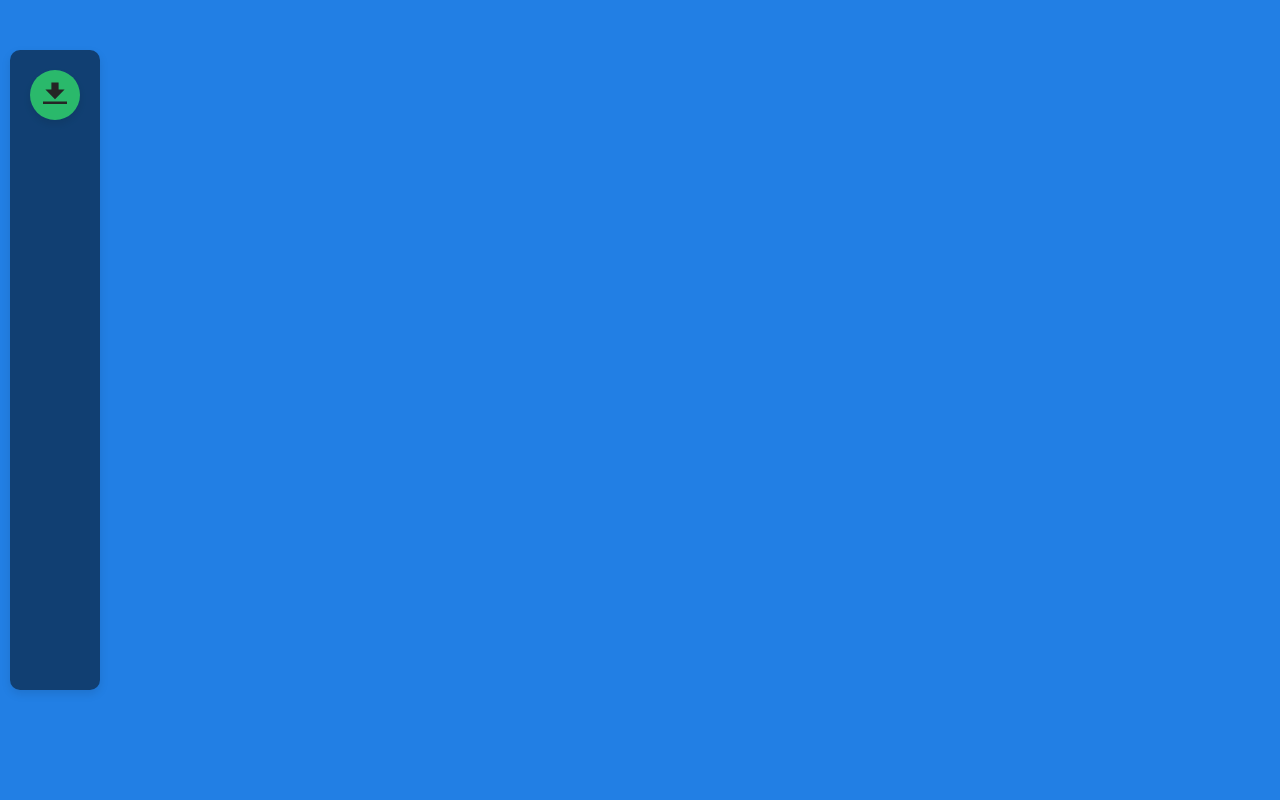
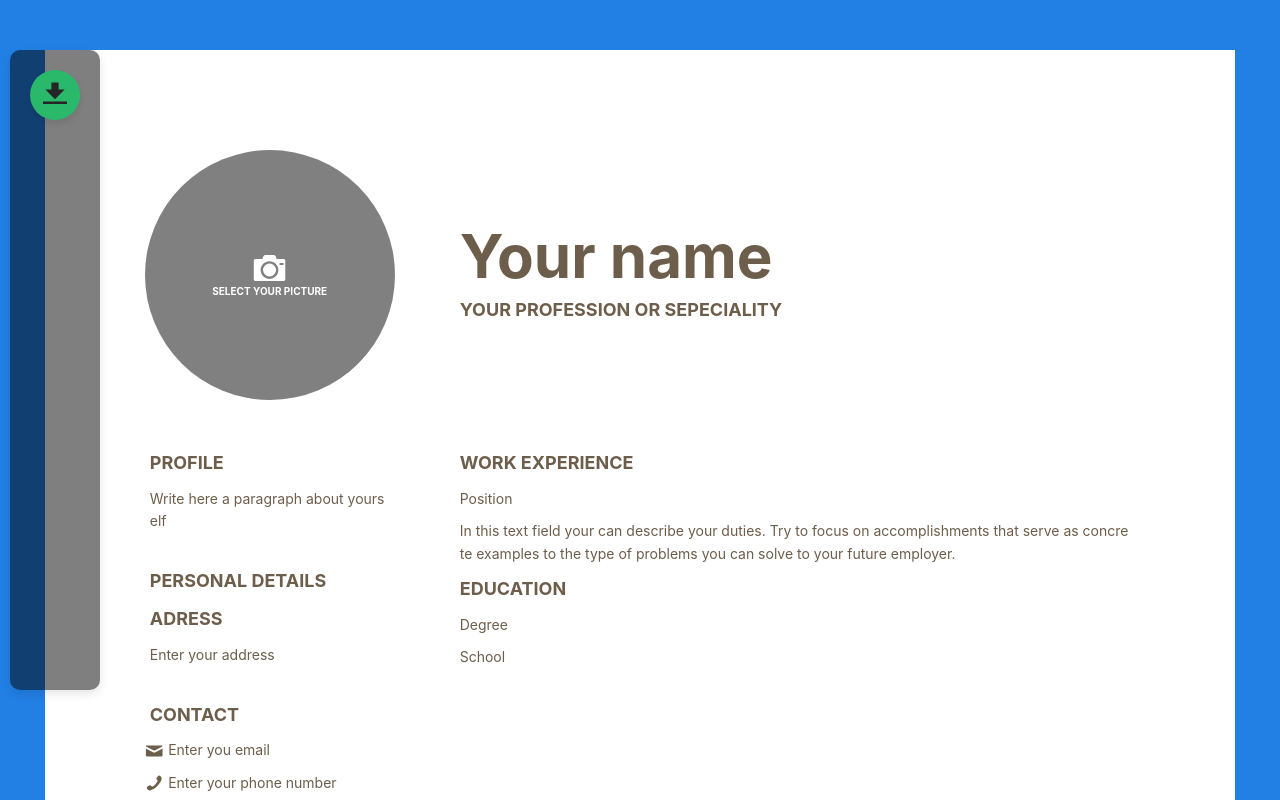
Before and after one commit to scozdev/cv-app, a Next.js app: page / in a window 1280 px wide. Shown: the top 800 px of the page. Built offline with nearby package versions, Linux system fonts and the light colour scheme.

Commit message:
Add Main Component

```diff
--- /dev/null
+++ b/components/Main.js
@@ -0,0 +1,120 @@
+import React from 'react'
+import styled from 'styled-components'
+
+import ProfileImage from './ProfileImage'
+import { MailIcon, PhoneIcon } from '../components/svgs'
+import Text from './Text'
+
+function Main({ ...props }) {
+  return (
+    <Wrapper {...props}>
+      <div className='main__header'>
+        <ProfileImage className='main__header-photo' />
+        <div className='main__header-box'>
+          <Text className='main__header-name' placeholder='Your name' />
+          <Text
+            className='main__header-sub-name title--2'
+            placeholder='Your Profession or sepeciality'
+          />
+        </div>
+      </div>
+      <div className='main__content'>
+        <div className='profile'>
+          <div className='profile__box'>
+            <Text title placeholder='Profile' />
+            <Text placeholder='Write here a paragraph about yourself' />
+          </div>
+          <div className='profile__box'>
+            <Text title placeholder='PERSONAL DETAILS' />
+            <Text title placeholder='Adress' />
+            <Text placeholder='Enter your address' />
+          </div>
+          <div className='profile__box'>
+            <Text title>CONTACT</Text>
+            <div className='profile__logo-box'>
+              <MailIcon />
+              <Text placeholder='Enter you email' />
+            </div>
+            <div className='profile__logo-box'>
+              <PhoneIcon />
+              <Text placeholder='Enter your phone number' />
+            </div>
+          </div>
+        </div>
+        <div className='work'>
+          <div className='profile__box'>
+            <Text title placeholder='Work Experience' />
+            <Text placeholder='Position' />
+            <Text placeholder='In this text field your can describe your duties. Try to focus on accomplishments that serve as concrete examples to the type of problems you can solve to your future employer.' />
+
+            <Text title placeholder='EDUCATION' />
+            <Text placeholder='Degree' />
+            <Text placeholder='School' />
+          </div>
+        </div>
+      </div>
+    </Wrapper>
+  )
+}
+
+const Wrapper = styled.main`
+  margin-left: auto;
+  margin-right: auto;
+
+  padding: 10rem;
+  /* min-height: 168.3779527559rem; */
+  height: 100rem;
+  width: 119.0551181102rem;
+  background-color: #fff;
+
+  .main__header {
+    display: flex;
+    align-items: center;
+    font-weight: 700;
+
+    &-photo {
+      margin-right: 6rem;
+      flex: 0 0 auto;
+    }
+
+    &-box {
+      flex: 1;
+    }
+
+    &-name {
+      font-size: 6rem;
+      line-height: 1;
+      caret-color: red;
+      padding: 0.5rem;
+      width: 100%;
+      display: inline-block;
+    }
+  }
+
+  .main__content {
+    display: flex;
+    margin: 2rem 0;
+
+    .profile {
+      width: 25rem;
+      margin-right: 6rem;
+      flex-shrink: 0;
+
+      &__box {
+        margin-top: 2.4rem;
+      }
+
+      &__logo-box {
+        display: flex;
+        align-items: center;
+        justify-content: center;
+      }
+    }
+
+    .work {
+      flex: 1;
+    }
+  }
+`
+
+export default Main
--- a/pages/index.js
+++ b/pages/index.js
@@ -6,6 +6,7 @@ import { useReactToPrint } from 'react-to-print'
 import styled from 'styled-components'
 
 import Header from '../components/Header'
+import Main from '../components/Main'
 
 function Home() {
   const componentRef = useRef()
@@ -16,7 +17,7 @@ function Home() {
     <>
       <Header handlePrint={handlePrint} />
       <MainWrapper ref={componentRef}>
-
+        <Main />
       </MainWrapper>
     </>
   )
```
